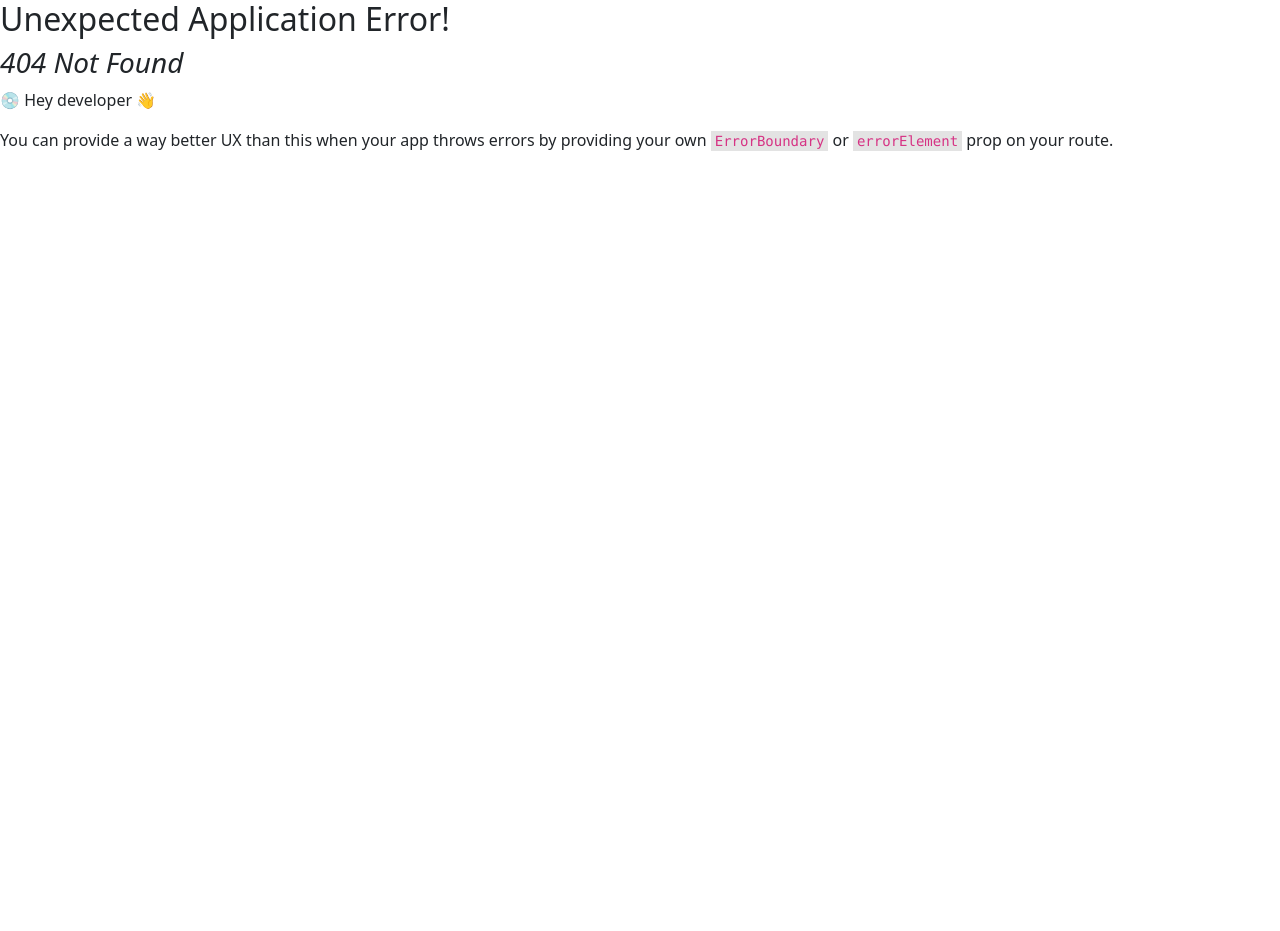
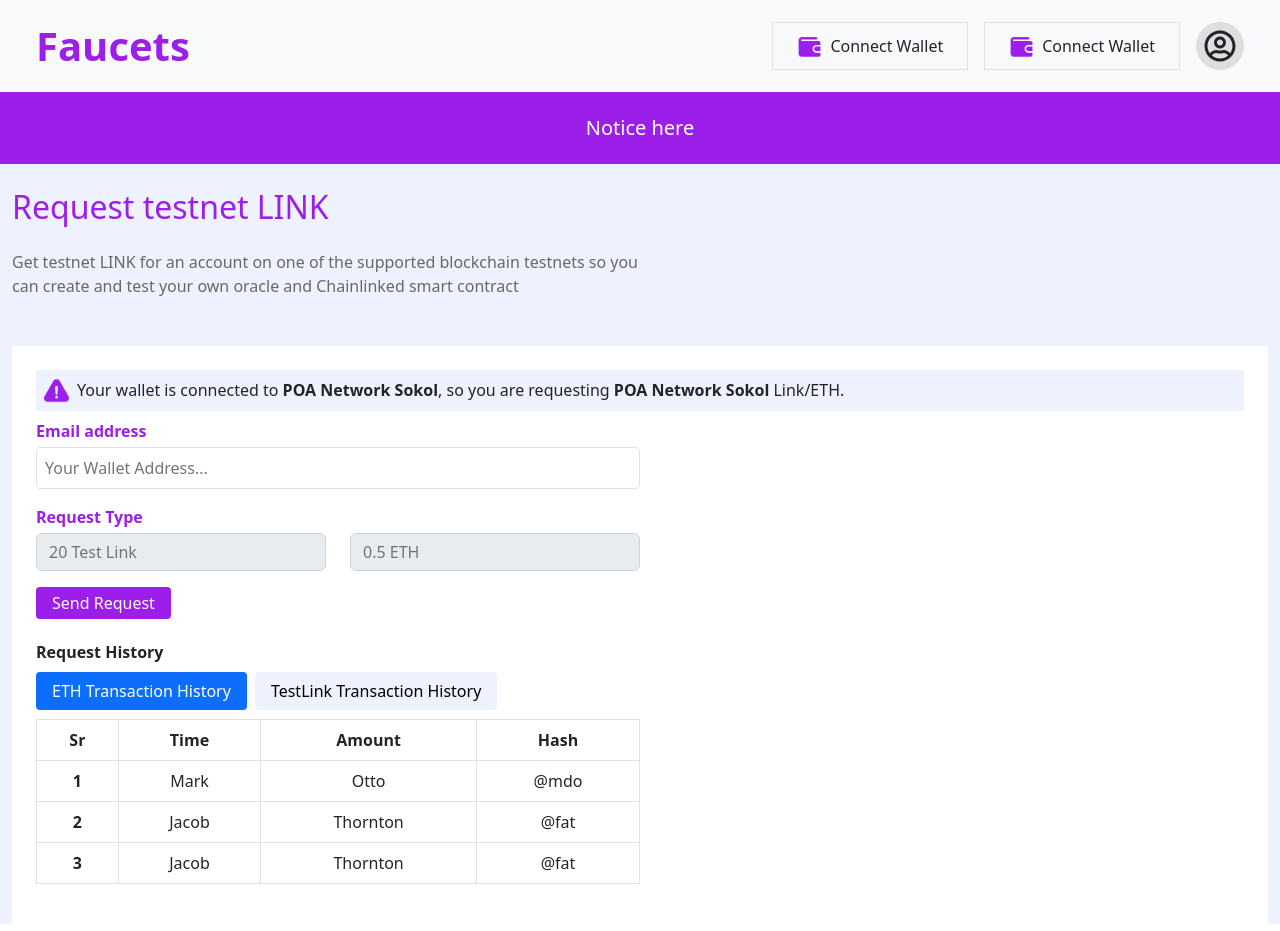
Before and after one commit to nayon64/faucets-task, a React (Create React App) app: page /home/history1 in a window 1280 px wide. Before the commit this address had no page. Shown: the top 931 px of the page. Before the commit the page ends 800 px from the top, so only its background shows below. Built offline with nearby package versions, Linux system fonts and the light colour scheme.

Commit message:
add transaction section

```diff
--- /dev/null
+++ b/src/Pages/EthTransaction/EthTransaction.js
@@ -0,0 +1,41 @@
+import React from 'react';
+
+const EthTransaction = () => {
+	return (
+    <section>
+      <table class="table  table-bordered text-center">
+        <thead>
+          <tr>
+            <th scope="col">Sr</th>
+            <th scope="col">Time</th>
+            <th scope="col">Amount</th>
+            <th scope="col">Hash</th>
+          </tr>
+        </thead>
+        <tbody>
+          <tr>
+            <th scope="row">1</th>
+            <td>Mark</td>
+            <td>Otto</td>
+            <td>@mdo</td>
+          </tr>
+          <tr>
+            <th scope="row">2</th>
+            <td>Jacob</td>
+            <td>Thornton</td>
+            <td>@fat</td>
+          </tr>
+          <tr>
+            <th scope="row">3</th>
+            <td>Jacob</td>
+            <td>Thornton</td>
+            <td>@fat</td>
+          </tr>
+
+        </tbody>
+      </table>
+    </section>
+  );
+};
+
+export default EthTransaction;
--- /dev/null
+++ b/src/Pages/Home/Transaction/RequestHistory/RequestHistory.js
@@ -0,0 +1,37 @@
+import React from 'react';
+import { NavLink, Outlet } from 'react-router-dom';
+
+const RequestHistory = () => {
+	const linkRoutes = [
+    { path: "/home/history1", name: "ETH Transaction History" },
+    { path: "/home/history2", name: "TestLink Transaction History" },
+	];
+	const routes = (
+    <>
+      {linkRoutes.map((route, i) => (
+        <NavLink
+          key={i}
+          to={route.path}
+          className={({ isActive }) =>
+            isActive
+              ? "text-decoration-none py-2 px-3 me-2 bg-primary fs-6 text-white rounded-1"
+              : "text-decoration-none py-2 px-3 me-2 bg-blue-10 fs-6 text-black rounded-1"
+          }
+        >
+          {route.name}
+        </NavLink>
+      ))}
+    </>
+  );
+	return (
+    <div className='mt-4 col-md-6'>
+			<h6 className='fw-bold mb-3'>Request History</h6>
+			<ul className='p-0'>
+				{routes}
+			</ul>
+			<Outlet></Outlet>
+    </div>
+  );
+};
+
+export default RequestHistory;
--- a/src/Pages/Home/Transaction/Transaction.js
+++ b/src/Pages/Home/Transaction/Transaction.js
@@ -1,9 +1,10 @@
-import React from 'react';
-import WarningIcon from "../../../assets/icons/warning.png"
-import Wallet from './Wallet';
+import React from "react";
+import WarningIcon from "../../../assets/icons/warning.png";
+import RequestHistory from "./RequestHistory/RequestHistory";
+import Wallet from "./Wallet";
 
 const Transaction = () => {
-	return (
+  return (
     <section className="bg-white p-4">
       <div className="d-flex bg-blue-10 p-2">
         <img className="nav-icon" src={WarningIcon} alt="warning sign" />
@@ -13,9 +14,9 @@ const Transaction = () => {
           requesting
           <span className=" fw-bold"> POA Network Sokol</span> Link/ETH.
         </p>
-			</div>
-			<Wallet/>
-      <h1>This is transaction section</h1>
+      </div>
+      <Wallet />
+      <RequestHistory />
     </section>
   );
 };
--- /dev/null
+++ b/src/Pages/TestLinkTransaction/TestLinkTransaction.js
@@ -0,0 +1,40 @@
+import React from 'react';
+
+const TestLinkTransaction = () => {
+	return (
+    <section >
+      <table class="table  table-bordered text-center">
+        <thead>
+          <tr>
+            <th scope="col">Sr</th>
+            <th scope="col">Time</th>
+            <th scope="col">Amount</th>
+            <th scope="col">Hash</th>
+          </tr>
+        </thead>
+        <tbody>
+          <tr>
+            <th scope="row">1</th>
+            <td>Nayon</td>
+            <td>Otto</td>
+            <td>@mdo</td>
+          </tr>
+          <tr>
+            <th scope="row">2</th>
+            <td>Himel</td>
+            <td>Thornton</td>
+            <td>@fat</td>
+          </tr>
+          <tr>
+            <th scope="row">3</th>
+            <td>Shitol</td>
+            <td>Thornton</td>
+            <td>@fat</td>
+          </tr>
+        </tbody>
+      </table>
+    </section>
+  );
+};
+
+export default TestLinkTransaction;
```
Also changed, not shown: src/Routes/Routes/Routes.js (+21 -9 lines), src/layout/History/History.js (added, +11 -0 lines).
